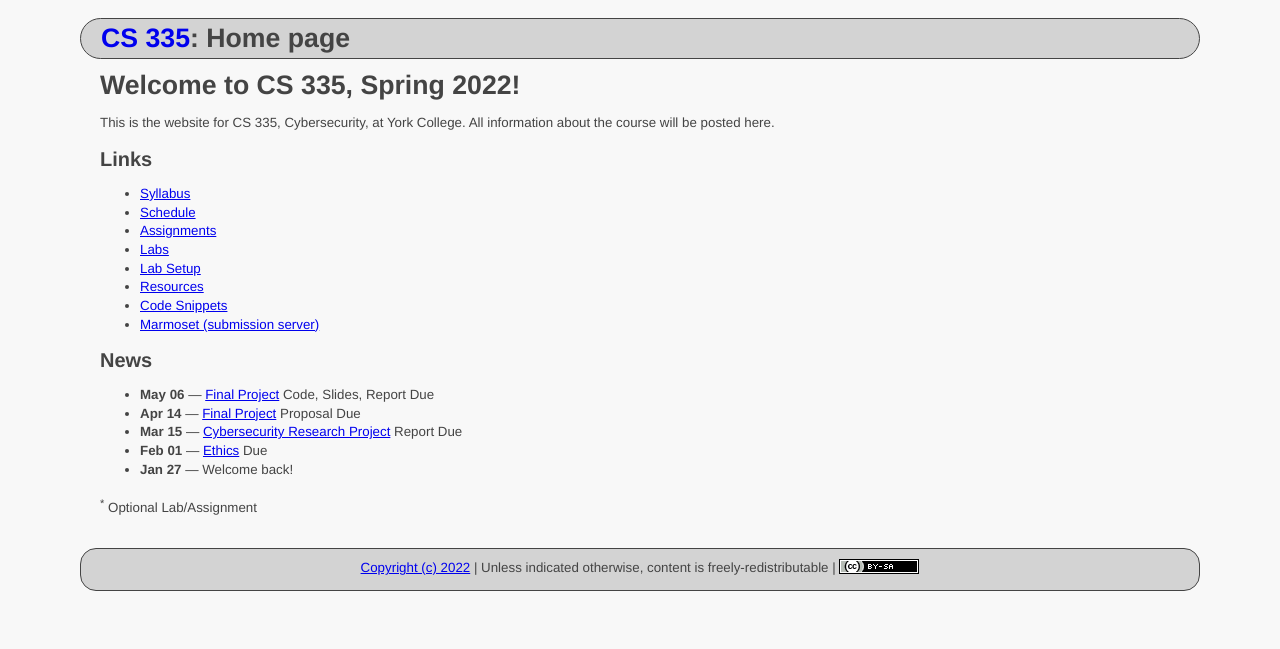
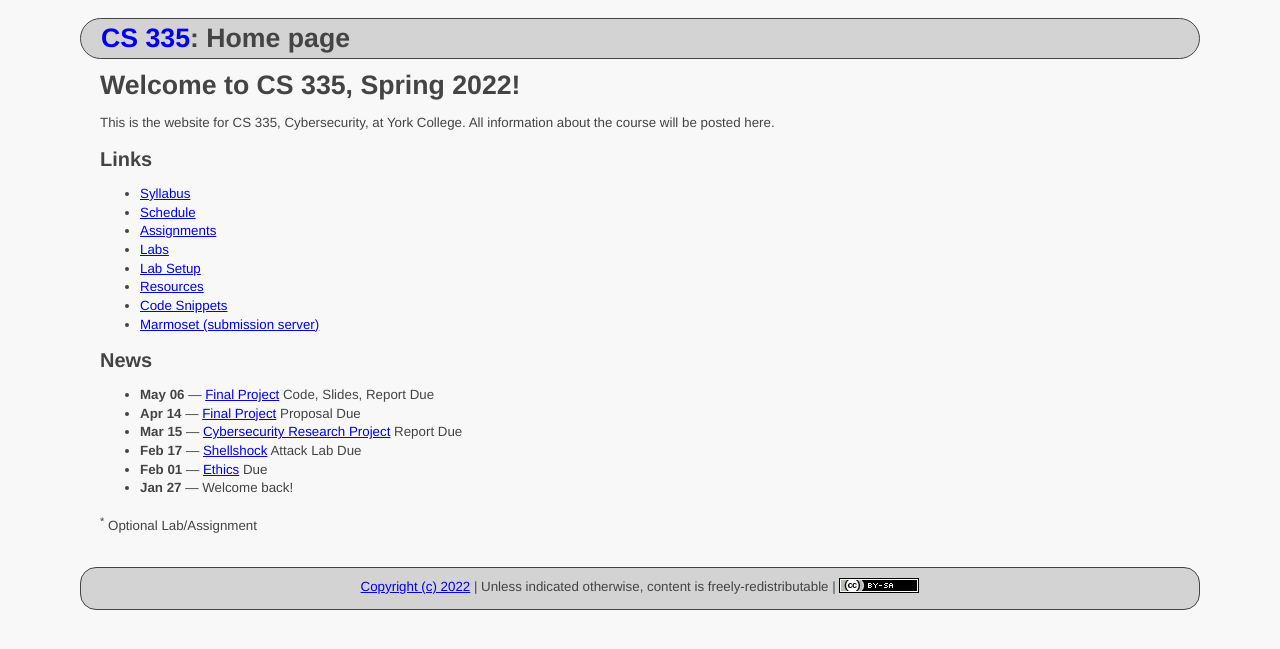
Before and after one commit to ycpcs/cs335-spring2022, a Jekyll site: the page built from index.md, in a window 1280 px wide. Shown: the top 649 px of the page. Built offline with Jekyll 4.4.1, drawn with Linux system fonts in a browser that asks for light colours.

Commit message:
add shellshock to index

```diff
--- a/index.md
+++ b/index.md
@@ -28,11 +28,11 @@ This is the website for CS 335, Cybersecurity, at York College. All information
 * **Mar 21** &mdash; [Attacks on TCP](labs/tcp_attack.html) Lab Due
 * **Mar 16** &mdash; [Packet Sniffing and Spoofing](labs/sniff_spoof.html) Lab Due
 * **Mar 04** &mdash; [Buffer Overflow](labs/buffer_overflow.html) Attack Lab Due
-* **Feb 21** &mdash; [Shellshock](labs/shellshock.html) Attack Lab Due
 -->
 * **May 06** &mdash; [Final Project](assignments/project.html) Code, Slides, Report Due
 * **Apr 14** &mdash; [Final Project](assignments/project.html) Proposal Due
 * **Mar 15** &mdash; [Cybersecurity Research Project](assignments/cybercrime.html) Report Due
+* **Feb 17** &mdash; [Shellshock](labs/shellshock.html) Attack Lab Due
 * **Feb 01** &mdash; [Ethics](assignments/ethics.html) Due
 * **Jan 27** &mdash; Welcome back!
 
```
